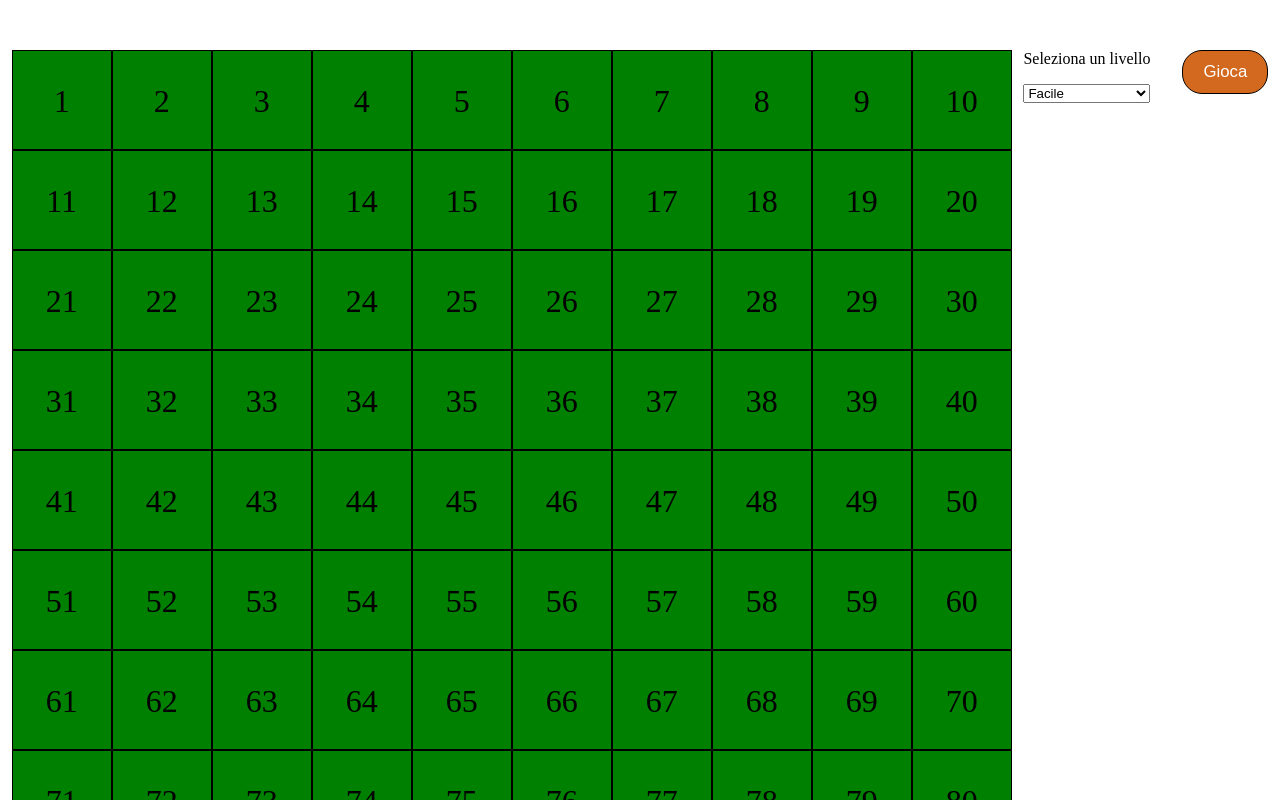
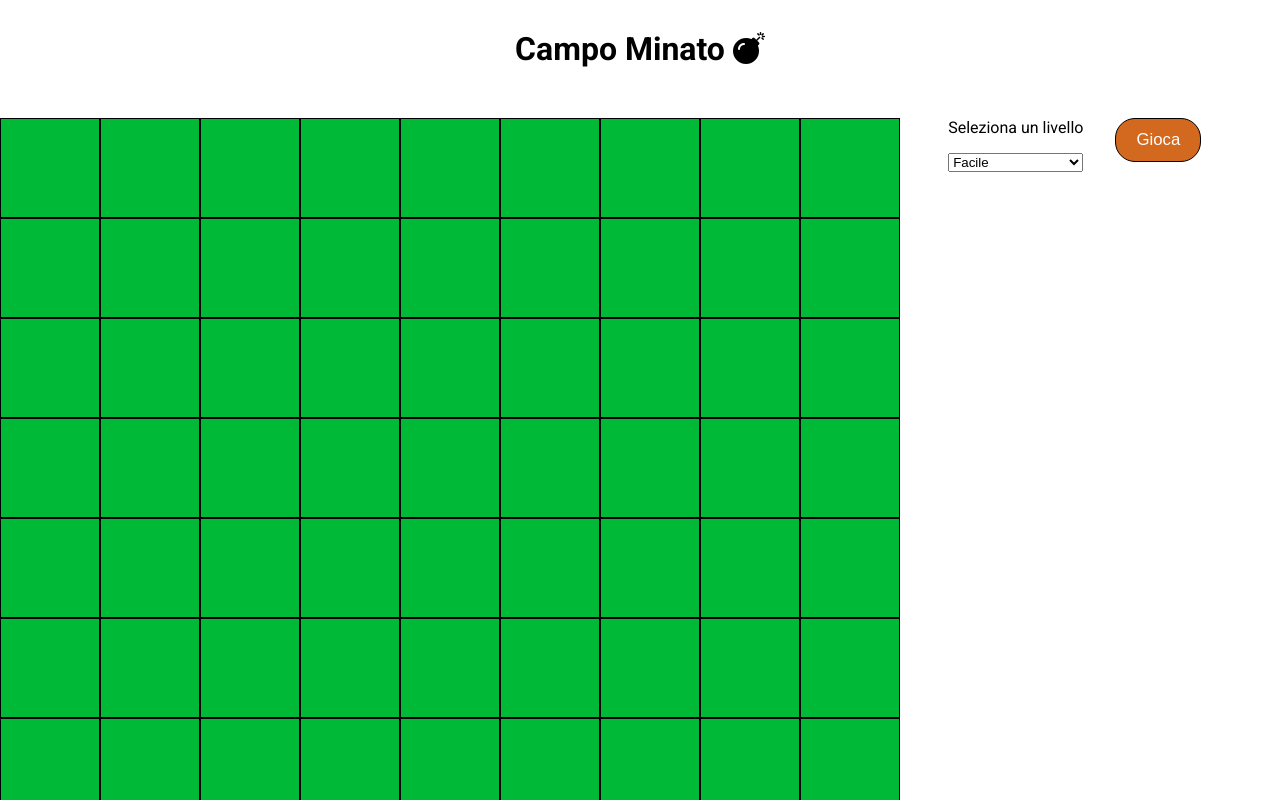
Before and after one commit to mauro-20/js-campominato, a plain HTML site: page index.html in a window 1280 px wide. Both pictures are taken after a click on the button "Gioca". Shown: the top 800 px of the page. Drawn offline with Linux system fonts and the light colour scheme.

Commit message:
add style

```diff
--- a/css/style.css
+++ b/css/style.css
@@ -2,6 +2,10 @@
   margin: 0;
   padding: 0;
   box-sizing: border-box;
+}
+
+body{
+  font-family: 'Roboto', sans-serif;
 }
 
 .btn{
@@ -13,6 +17,10 @@
   font-size: 1.05rem;
 }
 
+h1{
+  text-align: center;
+  margin: 30px 0;
+}
 .wrapper{
   display: flex;
   justify-content: space-evenly;
@@ -29,17 +37,25 @@
 .square{
   width: 100px;
   height: 100px;
-  border: 1px solid black;
-  background-color: green;
+  border: 1px solid #000;
+  background-color: #00ba37;
   font-size: 2rem;
   text-align: center;
   line-height: 100px;
   cursor: pointer;
 }
-.square.clicked{
-  background-color: red;
+.square.clicked,
+.square.bomb{
+  background-color: #dba617;
 }
-
+.square.bomb::after{
+  content: "\f1e2";
+  font-family: "Font Awesome 5 Free";
+  font-weight: 900;
+}
+.game-interface{
+  width: 350px;
+}
 .game-start{
   display: flex;
   align-items: flex-start;
--- a/index.html
+++ b/index.html
@@ -4,11 +4,21 @@
   <meta charset="UTF-8">
   <meta http-equiv="X-UA-Compatible" content="IE=edge">
   <meta name="viewport" content="width=device-width, initial-scale=1.0">
-  <title>Scacchiera</title>
+  <title>Campo Minato</title>
+  <!-- Google font -->
+  <link rel="preconnect" href="https://fonts.googleapis.com">
+  <link rel="preconnect" href="https://fonts.gstatic.com" crossorigin>
+  <link href="https://fonts.googleapis.com/css2?family=Roboto:wght@400;700&display=swap" rel="stylesheet">
+  <!-- /Google font -->
+  <!-- font Awesome -->
+  <link rel="stylesheet" href="https://cdnjs.cloudflare.com/ajax/libs/font-awesome/5.15.4/css/all.min.css"
+    integrity="sha512-1ycn6IcaQQ40/MKBW2W4Rhis/DbILU74C1vSrLJxCq57o941Ym01SwNsOMqvEBFlcgUa6xLiPY/NS5R+E6ztJQ=="
+    crossorigin="anonymous" referrerpolicy="no-referrer" />
+  <!-- /font Awesome -->
   <link rel="stylesheet" href="css/style.css">
 </head>
 <body>
-
+  <h1>Campo Minato <i class="fas fa-bomb"></i></h1>
   <div class="wrapper">
     <!-- field -->
     <div id="field"></div>
--- a/js/main.js
+++ b/js/main.js
@@ -15,17 +15,19 @@
 */
 function squareGenerator(field, num) {
   for (var i = 1; i <= num; i++) {
-    field.innerHTML += `<div class="square" id="square${i}">${i}</div>`;
+    field.innerHTML += `<div class="square" id="square${i}"></div>`;
   }
-  // field.style.width = `${Math.ceil(Math.sqrt(num)) * 100}px`
 }
 
 
 var field = document.getElementById('field');
+var winnerWin = document.getElementById('winner-win');
+var winnerLost = document.getElementById('winner-lost');
 var gameResult = document.getElementById('game-result');
 var score = document.getElementById('score');
 var squareNumber = 0;
 var bombs = [];
+var nBombs = 2;
 var clicked = [];
 var lost = false;
 
@@ -35,10 +37,17 @@ document.getElementById('btn-start').addEventListener('click',
   function () {
     //reset variabile per iniziare il gioco
     lost = false;
-    clicked = []
-    bombs = []
+    clicked = [];
+    bombs = [];
     field.innerHTML = '';
-    gameResult.classList.remove('visible')
+    score.innerHTML = '';
+    gameResult.classList.remove('visible');
+    if (winnerWin.classList.contains('visible')) {
+      winnerWin.classList.remove('visible');
+    }
+    if (winnerLost.classList.contains('visible')) {
+      winnerLost.classList.remove('visible');
+    }
     // selezione del livello in base alla scelta dell'utente
     var level = document.getElementById('level').value;
     switch (level) {
@@ -55,7 +64,7 @@ document.getElementById('btn-start').addEventListener('click',
     // genero i quadrati
     squareGenerator(field, squareNumber);
     // genero 16 bombe
-    while (bombs.length < 16) {
+    while (bombs.length < nBombs) {
       var bomb = Math.ceil(Math.random() * squareNumber);
       if (!bombs.includes(bomb)) {
         bombs.push(bomb);
@@ -68,10 +77,8 @@ document.getElementById('btn-start').addEventListener('click',
 // al clik di un quadrato
 field.addEventListener('click',
   function (e) {
-    console.log(e.target.id.slice(6));
     var clickedItem = parseInt(e.target.id.slice(6));
     if (!lost) {
-
       // 1.controllo che il target non sia gia presente nell'array clicked
       if (!clicked.includes(clickedItem)) {
         // 2.controllo che il target non sia presente nell'array bombe
@@ -80,15 +87,16 @@ field.addEventListener('click',
           lost = true;
           document.getElementById('winner-lost').classList.add('visible');
           score.innerHTML = clicked.length;
-          gameResult.classList.add('visible')
+          e.target.classList.add('bomb');
+          // e.target.innerHTML = `<i class="fas fa-bomb"></i>`
+          gameResult.classList.add('visible');
         } else {
           //  2.2 se il target non è presente nell'array bombe memorizzo il target in un array clicked
           clicked.push(clickedItem);
           e.target.classList.add('clicked');
-          console.log('punteggio: ', clicked);
           if (clicked.length + bombs.length == squareNumber) {
             document.getElementById('winner-win').classList.add('visible');
-            gameResult.classList.add('visible')
+            gameResult.classList.add('visible');
           }
         }
       }
```
